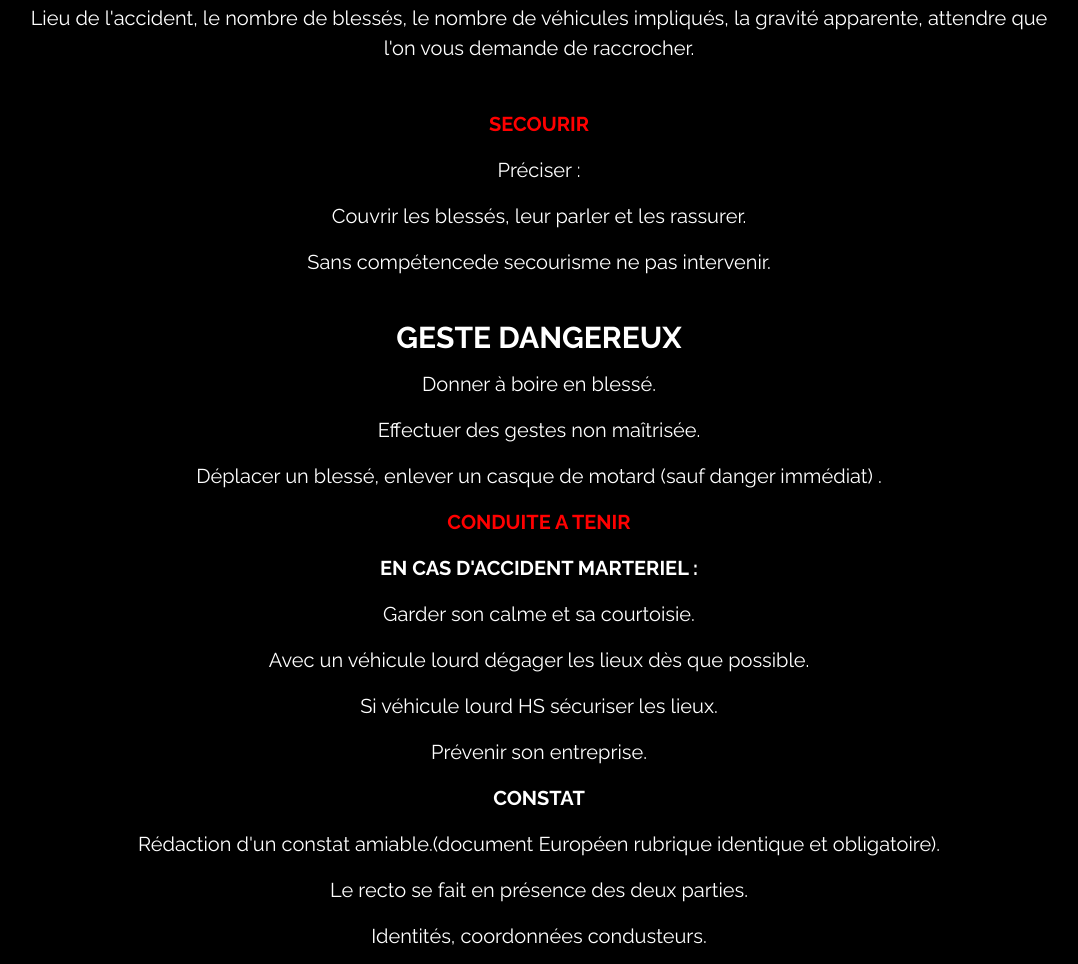
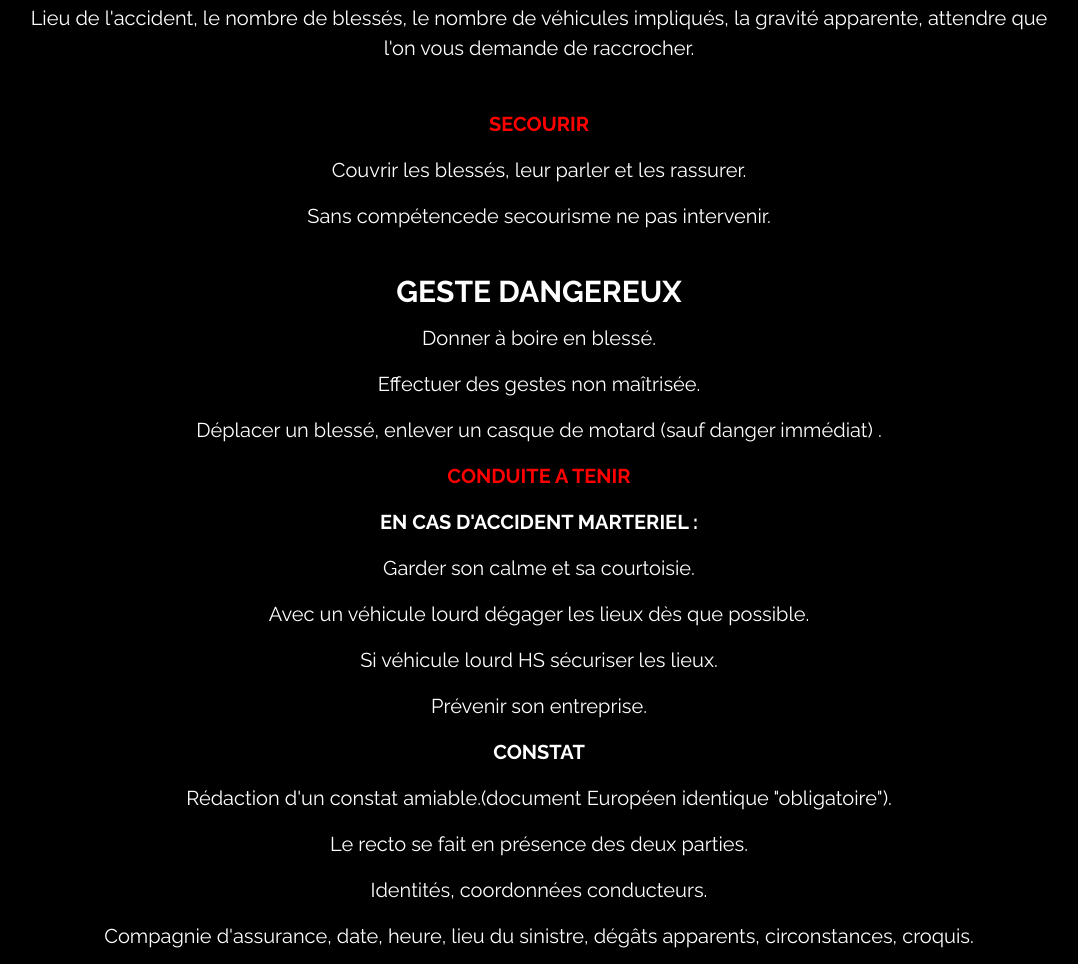
Before and after one commit to possyto/SerreTonPlot, a plain HTML site: page Accident.html in a window 1280 px wide. Shown: the part 601-1565 px from the top of the page, without its empty margins (101-1179 px from the left). Drawn offline with Linux system fonts and the light colour scheme.

Commit message:
ajout accident

```diff
--- a/Accident.html
+++ b/Accident.html
@@ -41,7 +41,6 @@
             <p style="text-align: center; font-size: 20px; font-weight: 400;">Préciser :</p>
             <p style="text-align: center; font-size: 20px; font-weight: 400;">Lieu de l'accident, le nombre de blessés, le nombre de véhicules impliqués, la gravité apparente, attendre que l'on vous demande de raccrocher.</p><br>
             <p style="text-align: center; font-size: 20px; font-weight: 400;color: red;font-weight: 700;">SECOURIR</p>
-            <p style="text-align: center; font-size: 20px; font-weight: 400;">Préciser :</p>
             <p style="text-align: center; font-size: 20px; font-weight: 400;">Couvrir les blessés, leur parler et les rassurer.</p>
             <p style="text-align: center; font-size: 20px; font-weight: 400;">Sans compétencede secourisme  ne pas intervenir.</p><br>
             <p style="text-align: center; font-size: 30px; font-weight: 400; font-weight: 900;">GESTE DANGEREUX</p>
@@ -55,9 +54,9 @@
             <p style="text-align: center; font-size: 20px; font-weight: 400;">Si véhicule lourd HS sécuriser les lieux.</p>
             <p style="text-align: center; font-size: 20px; font-weight: 400;">Prévenir son entreprise.</p>
             <p style="text-align: center; font-size: 20px; font-weight: 400;font-weight: 700;">CONSTAT</p>
-            <p style="text-align: center; font-size: 20px; font-weight: 400;">Rédaction d'un constat amiable.(document Européen rubrique identique et obligatoire).</p>
+            <p style="text-align: center; font-size: 20px; font-weight: 400;">Rédaction d'un constat amiable.(document Européen identique "obligatoire").</p>
             <p style="text-align: center; font-size: 20px; font-weight: 400;">Le recto se fait en présence des deux parties.</p>
-            <p style="text-align: center; font-size: 20px; font-weight: 400;">Identités, coordonnées condusteurs.</p>
+            <p style="text-align: center; font-size: 20px; font-weight: 400;">Identités, coordonnées conducteurs.</p>
             <p style="text-align: center; font-size: 20px; font-weight: 400;">Compagnie d'assurance, date, heure, lieu du sinistre, dégâts apparents, circonstances, croquis.</p>
             <p style="text-align: center; font-size: 20px; font-weight: 400;">Un total de crois est fait entre les deux parties puis les signatures.</p>
             <p style="text-align: center; font-size: 20px; font-weight: 400;">Séparer le constat en deux exemplaire.(ainsi le recto est figé définitivement).</p>
```
